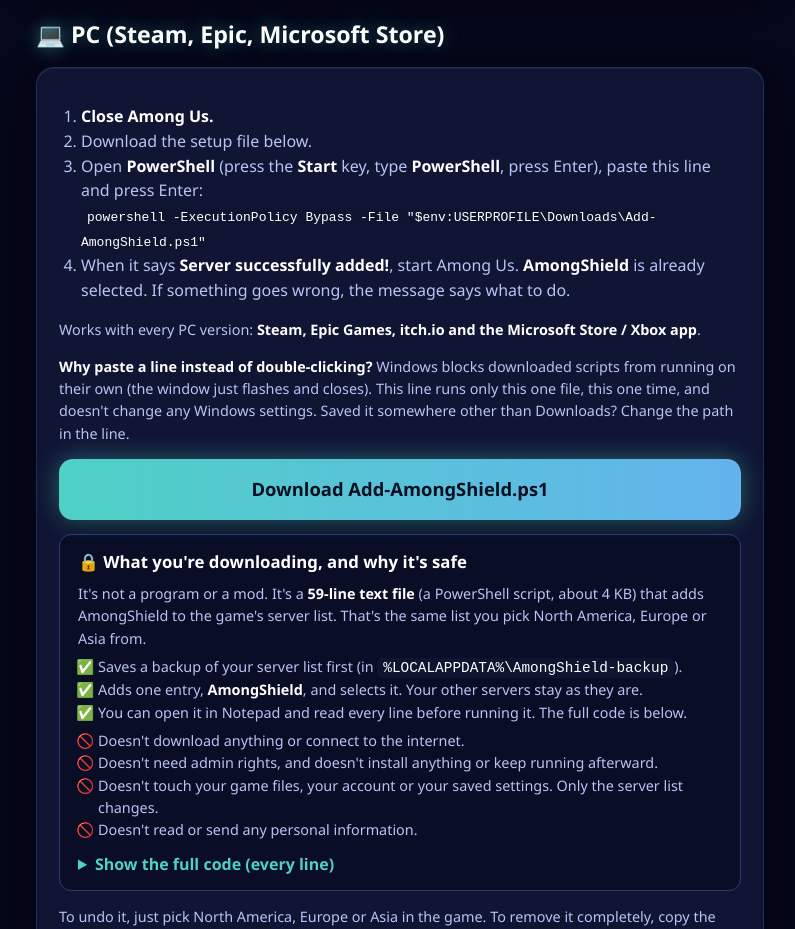
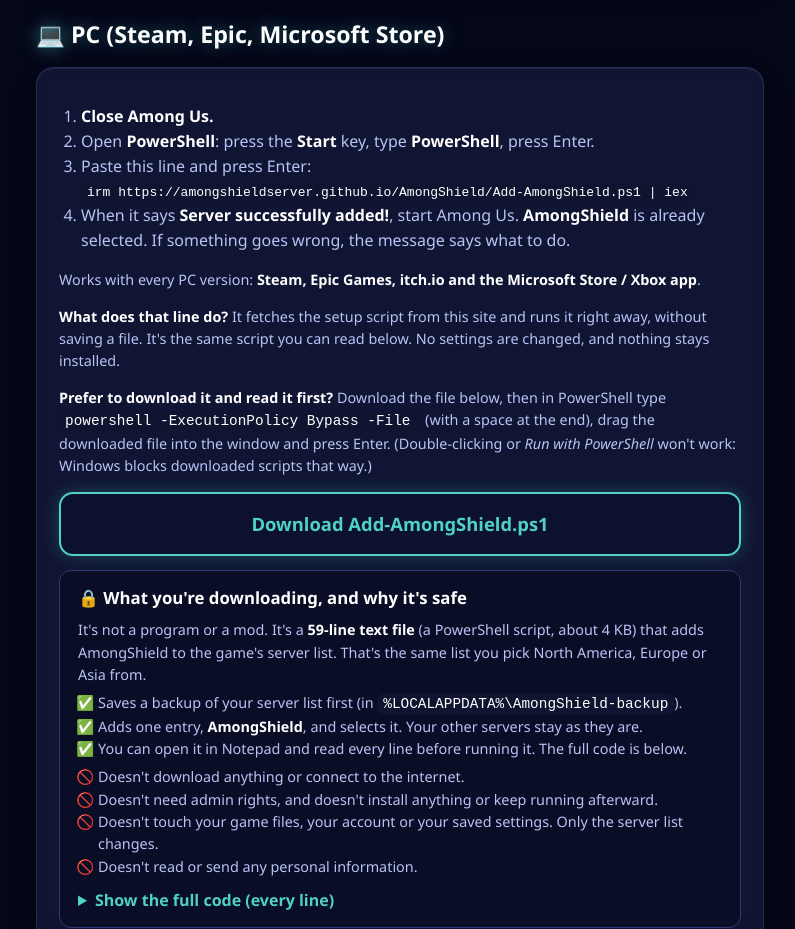
Before and after one commit to AmongShieldServer/AmongShield, a plain HTML site: page index.html in a window 1280 px wide. Shown: the part 1640-2569 px from the top of the page, without its empty margins (240-1035 px from the left). Drawn offline with Linux system fonts and the light colour scheme.

Commit message:
Page: PC setup runs straight from the site (irm | iex), download optional

```diff
--- a/index.html
+++ b/index.html
@@ -209,13 +209,14 @@
   <div class="card">
     <ol>
       <li><b>Close Among Us.</b></li>
-      <li>Download the setup file below.</li>
-      <li>Open <b>PowerShell</b> (press the <b>Start</b> key, type <b>PowerShell</b>, press Enter), paste this line and press Enter:<br><code>powershell -ExecutionPolicy Bypass -File "$env:USERPROFILE\Downloads\Add-AmongShield.ps1"</code></li>
+      <li>Open <b>PowerShell</b>: press the <b>Start</b> key, type <b>PowerShell</b>, press Enter.</li>
+      <li>Paste this line and press Enter:<br><code>irm https://amongshieldserver.github.io/AmongShield/Add-AmongShield.ps1 | iex</code></li>
       <li>When it says <b>Server successfully added!</b>, start Among Us. <b>AmongShield</b> is already selected. If something goes wrong, the message says what to do.</li>
     </ol>
     <p class="note">Works with every PC version: <b>Steam, Epic Games, itch.io and the Microsoft Store / Xbox app</b>.</p>
-    <p class="note"><b>Why paste a line instead of double-clicking?</b> Windows blocks downloaded scripts from running on their own (the window just flashes and closes). This line runs only this one file, this one time, and doesn't change any Windows settings. Saved it somewhere other than Downloads? Change the path in the line.</p>
-    <a class="btn" href="Add-AmongShield.ps1" download>Download Add-AmongShield.ps1</a>
+    <p class="note"><b>What does that line do?</b> It fetches the setup script from this site and runs it right away, without saving a file. It's the same script you can read below. No settings are changed, and nothing stays installed.</p>
+    <p class="note"><b>Prefer to download it and read it first?</b> Download the file below, then in PowerShell type <code>powershell -ExecutionPolicy Bypass -File </code> (with a space at the end), drag the downloaded file into the window and press Enter. (Double-clicking or <i>Run with PowerShell</i> won't work: Windows blocks downloaded scripts that way.)</p>
+    <a class="btn alt" href="Add-AmongShield.ps1" download>Download Add-AmongShield.ps1</a>
 
     <div class="safe">
       <h3>🔒 What you're downloading, and why it's safe</h3>
@@ -312,10 +313,11 @@ try {
     <details>
       <summary>Script not working? Fixes for common problems</summary>
       <ul class="note">
-        <li><b>The window flashes and closes, or it says "running scripts is disabled" / "not digitally signed":</b> Windows blocks downloaded scripts when you double-click or use <i>Run with PowerShell</i>. Use the pasted line from step 3 instead.</li>
-        <li><b>"Cannot find path" or "does not exist":</b> the file isn't in Downloads, or it was saved as <code>Add-AmongShield (1).ps1</code>. Easiest fix: in PowerShell type <code>powershell -ExecutionPolicy Bypass -File </code> (with a space at the end), then <b>drag the downloaded file into the PowerShell window</b> to paste its exact location, and press Enter.</li>
+        <li><b>The window flashes and closes, or it says "running scripts is disabled" / "not digitally signed":</b> Windows blocks downloaded scripts when you double-click or use <i>Run with PowerShell</i>. Use the line from step 3 instead.</li>
+        <li><b>"Cannot find path" or "does not exist"</b> (downloaded-file method): type <code>powershell -ExecutionPolicy Bypass -File </code> (with a space at the end), then <b>drag the downloaded file into the PowerShell window</b> to paste its exact location, and press Enter. Or just use the line from step 3, which needs no file.</li>
         <li><b>"Among Us is still open":</b> close the game completely. Check the taskbar and the hidden icons next to the clock, or end <b>Among Us</b> in Task Manager (Ctrl + Shift + Esc).</li>
-        <li><b>The browser or antivirus deleted or blocked the download:</b> choose <b>Keep</b> in the browser's download list, or use the <b>No-script option</b> below.</li>
+        <li><b>The line from step 3 shows a red error about the connection:</b> check your internet, or use the downloaded file or the <b>No-script option</b> below.</li>
+        <li><b>The browser or antivirus deleted or blocked the download:</b> choose <b>Keep</b> in the browser's download list, use the line from step 3 (no download needed), or use the <b>No-script option</b> below.</li>
         <li><b>"Server list wasn't found":</b> start Among Us once, wait for the main menu, close it, and run the line again.</li>
         <li><b>Something else?</b> The pop-up says what went wrong. <a href="https://github.com/AmongShieldServer/AmongShield/issues">Tell us</a> what it says.</li>
       </ul>
```
